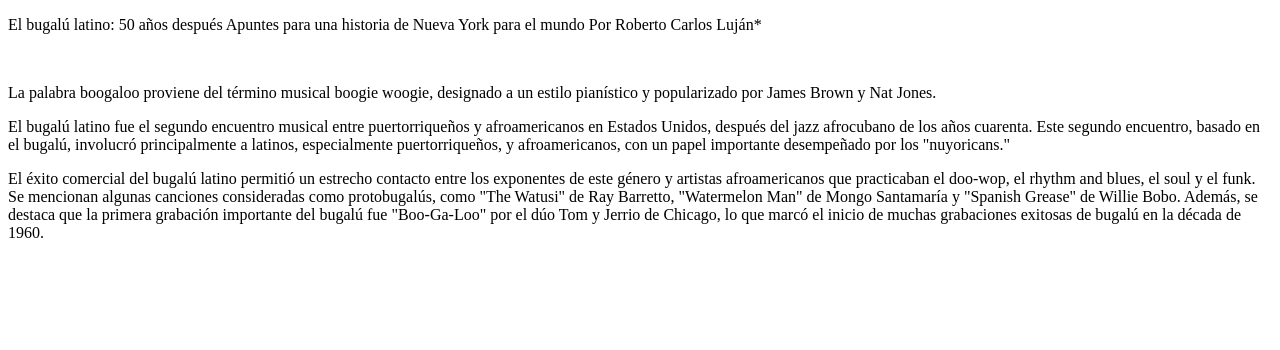
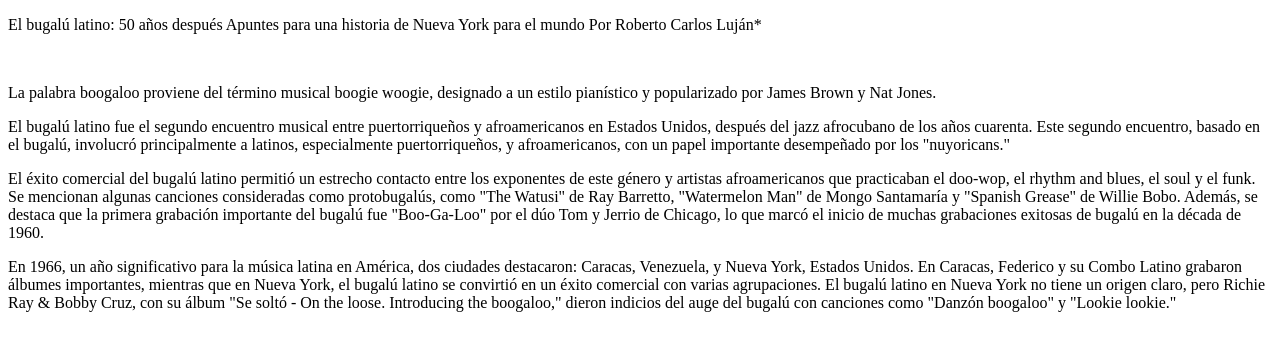
Before and after one commit to gerisastoque/ejercicio, a plain HTML site: page index.html in a window 1280 px wide. Drawn offline with Linux system fonts and the light colour scheme.

Commit message:
FEAT: continuacion

```diff
--- a/index.html
+++ b/index.html
@@ -27,5 +27,12 @@
 			Grease" de Willie Bobo. Además, se destaca que la primera grabación importante del bugalú fue "Boo-Ga-Loo" por el
 			dúo Tom y Jerrio de Chicago, lo que marcó el inicio de muchas grabaciones exitosas de bugalú en la década de 1960.
 		</p>
+		<p>
+			En 1966, un año significativo para la música latina en América, dos ciudades destacaron: Caracas, Venezuela, y
+			Nueva York, Estados Unidos. En Caracas, Federico y su Combo Latino grabaron álbumes importantes, mientras que en
+			Nueva York, el bugalú latino se convirtió en un éxito comercial con varias agrupaciones. El bugalú latino en Nueva
+			York no tiene un origen claro, pero Richie Ray & Bobby Cruz, con su álbum "Se soltó - On the loose. Introducing
+			the boogaloo," dieron indicios del auge del bugalú con canciones como "Danzón boogaloo" y "Lookie lookie."
+		</p>
 	</body>
 </html>
```
